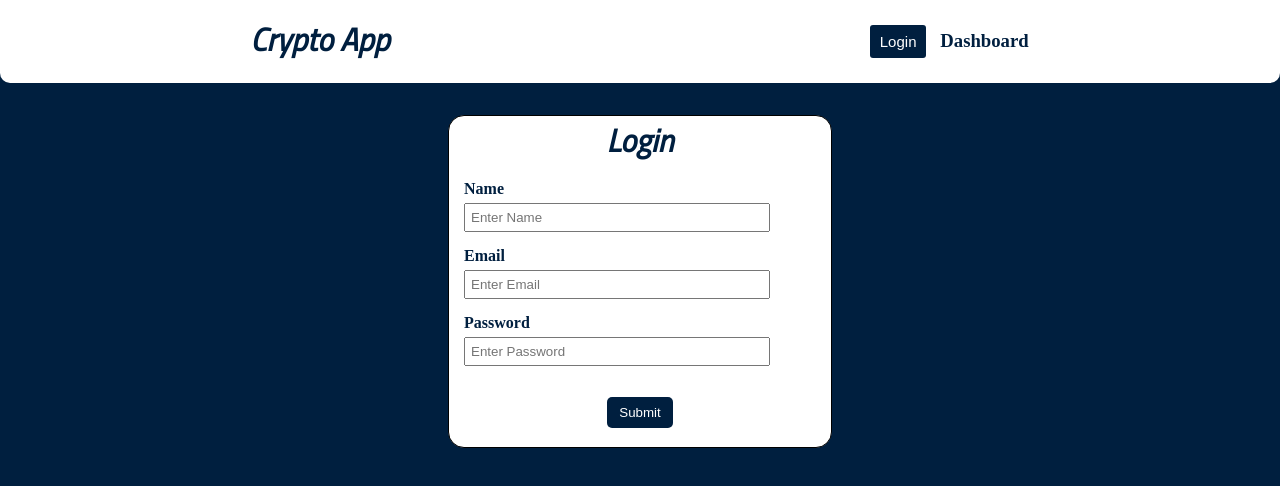
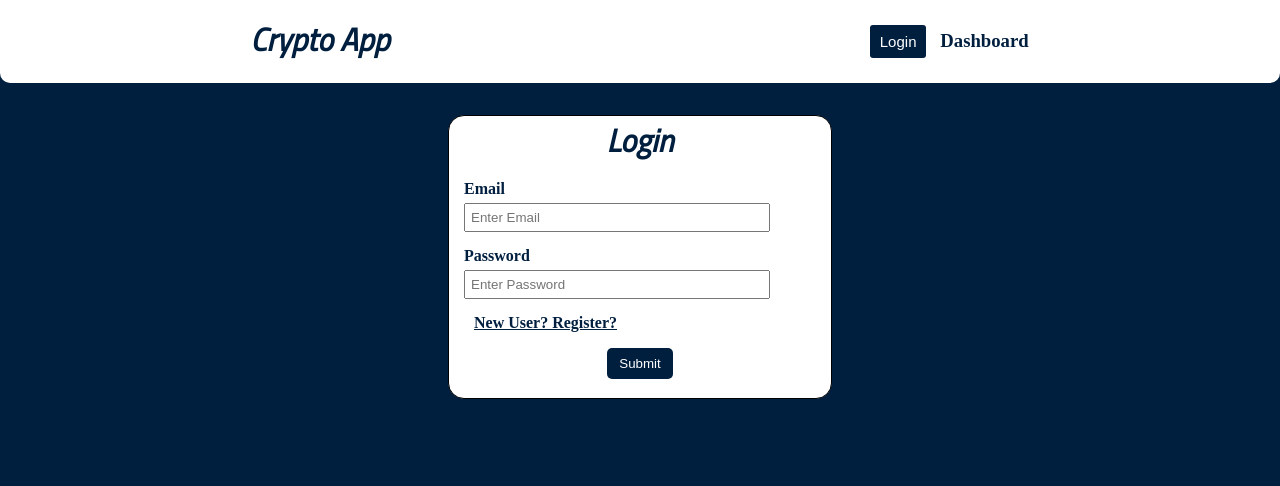
Before and after one commit to AkshitBhati/Crypto-App, a React (Create React App) app: page /login in a window 1280 px wide. Shown: the top 486 px of the page. Built offline with nearby package versions, Linux system fonts and the light colour scheme; a web font is replaced by a local one.

Commit message:
creating register

```diff
--- a/src/App.js
+++ b/src/App.js
@@ -2,6 +2,7 @@ import React from 'react'
 import { BrowserRouter as Router, Routes, Route } from "react-router-dom"
 import Navbar from './Components/Navbar/Navbar'
 import Login from './Components/Login/Login'
+import Register from "./Components/Register/Register"
 import Home from './Pages/Home'
 
 const App = () => {
@@ -11,6 +12,7 @@ const App = () => {
     <Routes >
       <Route path='/' element={<Home />}/>
       <Route path='/login' element={<Login />}/>
+      <Route path='/register' element={<Register />}/>
     </Routes>
     </Router>
   )
--- a/src/Components/Login/Login.css
+++ b/src/Components/Login/Login.css
@@ -35,13 +35,19 @@ label{
 .login__btn{
     padding: 8px 12px 8px 12px;
     border-radius: 5px;
+    margin-bottom: 1.2rem;
     font-family: 600;
-    margin-bottom: 1.2rem;
     cursor: pointer;
     color: #fff;
     background-color: #001F3F;
     outline: none;
     border: none;
+}
+.login__msg{
+    margin-left: 25px;
+    cursor: pointer;
+    font-weight: 600;
+    text-decoration: underline;
 }
 @media (max-width:58em){
     .login{
--- a/src/Components/Login/Login.jsx
+++ b/src/Components/Login/Login.jsx
@@ -1,22 +1,31 @@
 import React from 'react'
 import "./Login.css"
+import { useNavigate } from 'react-router-dom'
+
 
 const Login = () => {
+
+    //Creating route for navigating
+    const navigate = useNavigate()
+    const registerHandler = () => {
+        navigate("/register")
+    }
+
   return (
     <div className='login'>
         <h1 className='login__heading'>Login</h1>
         <form className='login__form'>
-            <label >Name</label>
-            <input type="text" placeholder='Enter Name'/>
+
             <label >Email</label>
             <input type="email" placeholder='Enter Email'/>
             <label >Password</label>
             <input type="password" placeholder='Enter Password'/>
-
+            <p className='login__msg' onClick={registerHandler}>New User? Register?</p>
         </form>
         <div className='login__btn--container'>
         <button className='login__btn'>Submit</button>
         </div>
+
     </div>
   )
 }
--- /dev/null
+++ b/src/Components/Register/Register.jsx
@@ -0,0 +1,12 @@
+import React from 'react'
+import "./Register.css"
+
+const Register = () => {
+  return (
+    <div>
+
+    </div>
+  )
+}
+
+export default Register
```
Also changed, not shown: src/Components/Register/Register.css (added).
